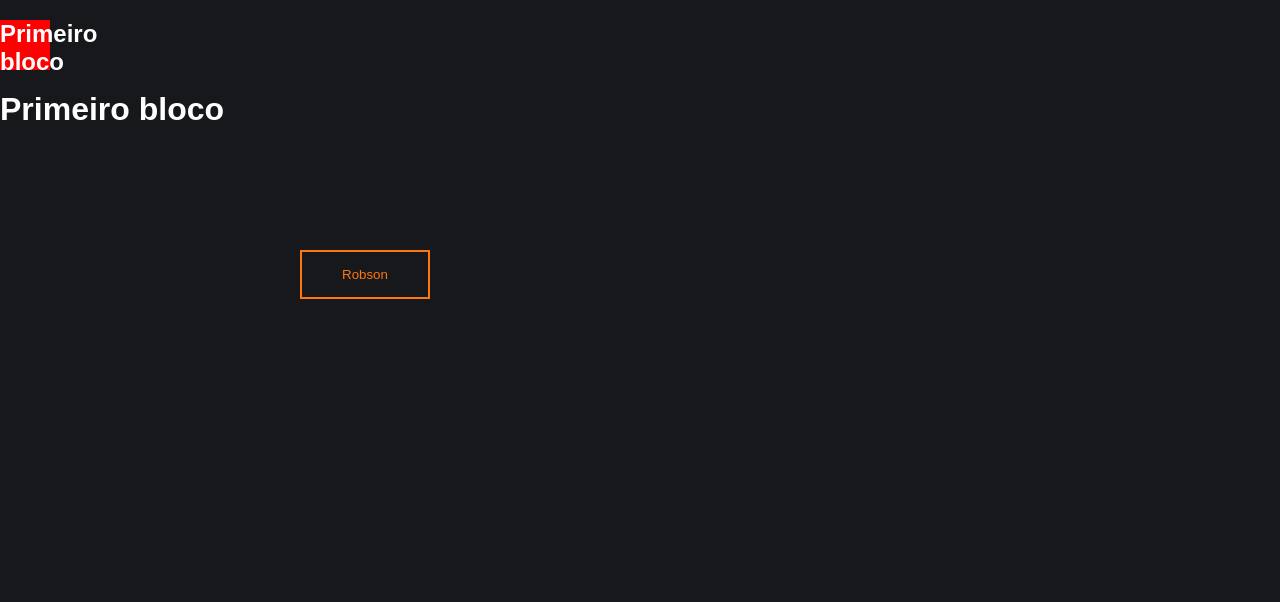
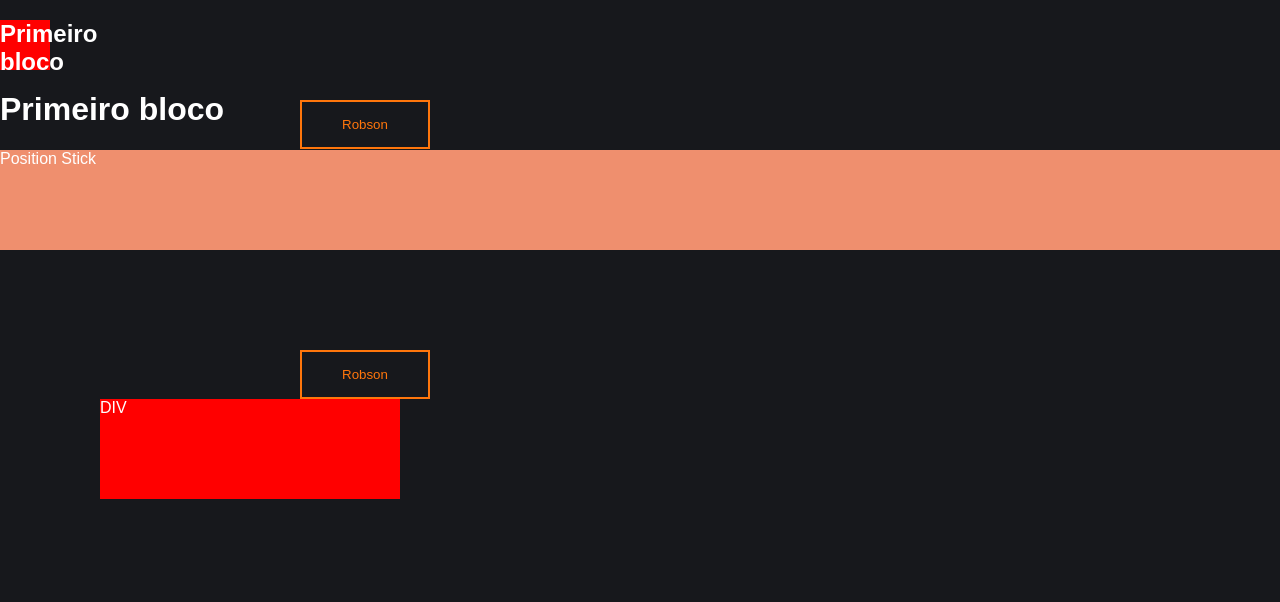
Before and after one commit to robsondpreuss/CCS3-com-SASS-SCSS, a plain HTML site: page index.html in a window 1280 px wide. Shown: the top 602 px of the page. Drawn offline with Linux system fonts and the light colour scheme.

Commit message:
modified:   index.html

```diff
--- a/index.html
+++ b/index.html
@@ -20,6 +20,19 @@
             <h1>Primeiro bloco</h1>
         </div>
 
+        <div id="stick">
+            Position Stick
+        </div>
+
         <button type="button" class="pulse">Robson</button>
+
+        <button type="button" class="pulse_2">Robson</button>
+
+        <div id="posicao">
+            DIV
+            <button type="button" class="pulse_3">Em relação a DIV</button>
+        </div>
+
+
 </body>
 </html>
```
